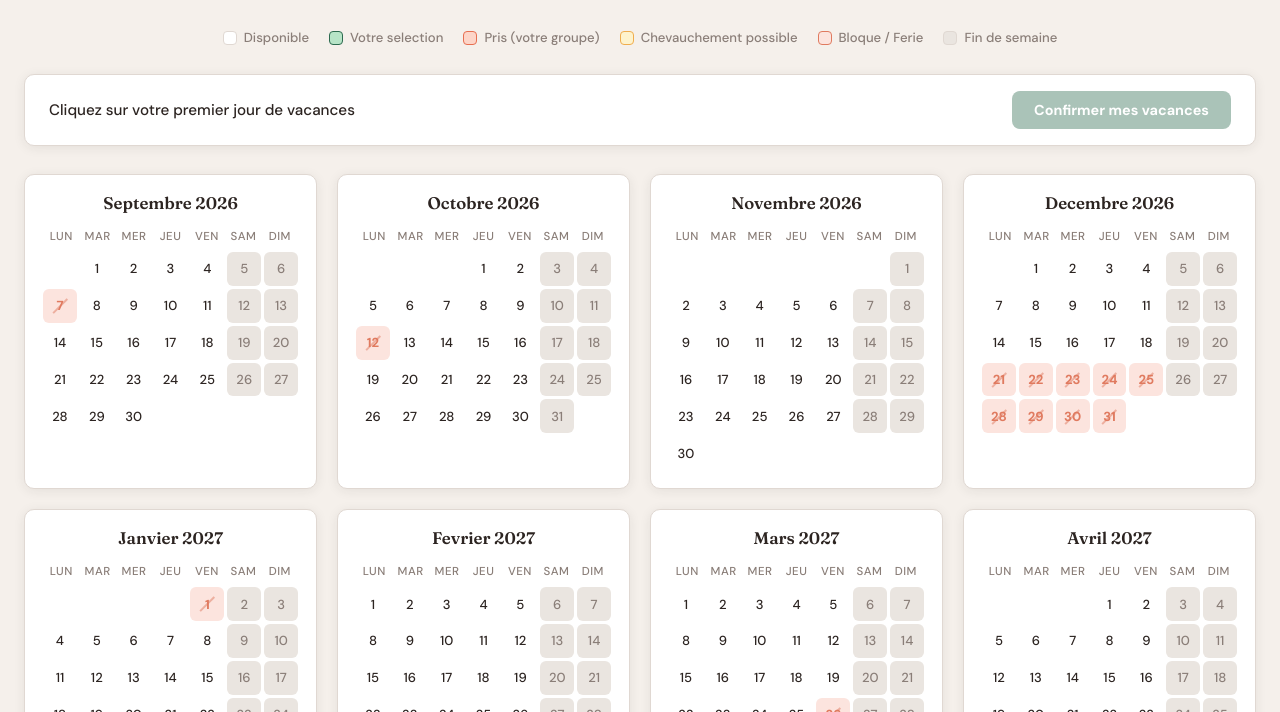
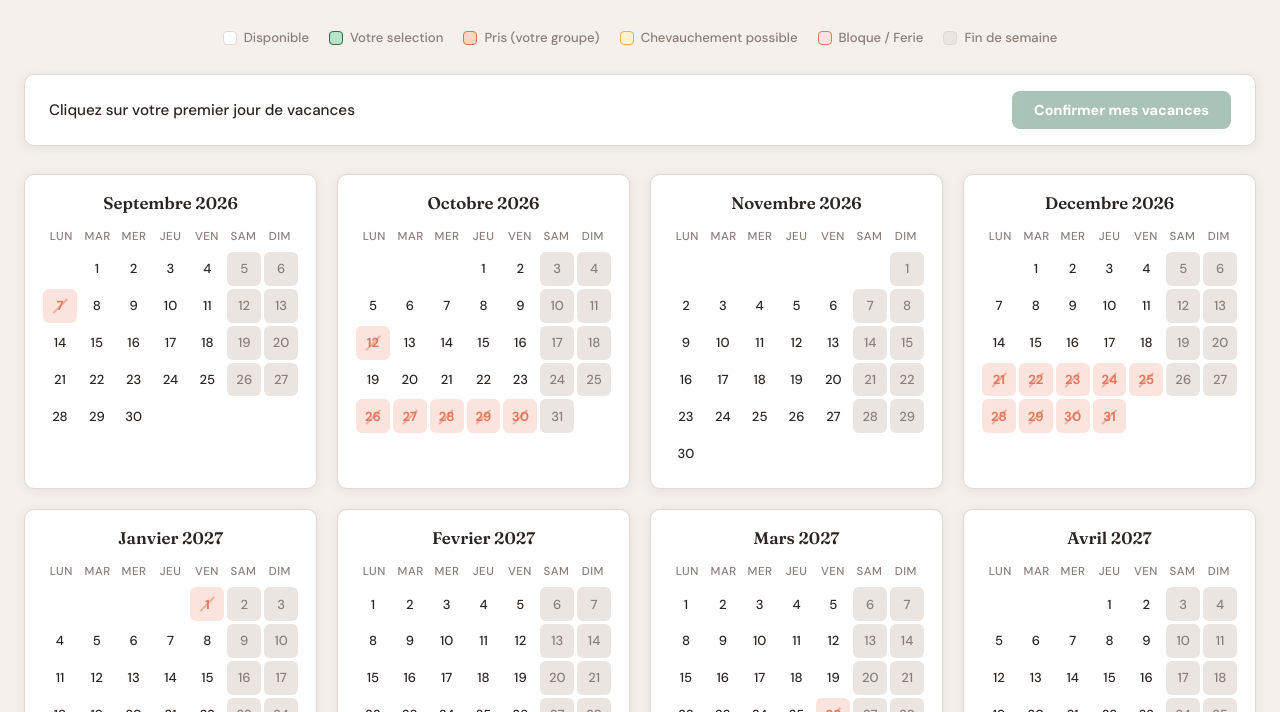
Before and after one commit to Conception-JONH/calendrier-vacances, a plain HTML site: page index.html in a window 1280 px wide. Shown: the part 88-800 px from the top of the page. Drawn offline with Linux system fonts and the light colour scheme; no server answers.

Commit message:
Update index.html

```diff
--- a/index.html
+++ b/index.html
@@ -111,7 +111,10 @@ var urlParams=new URLSearchParams(window.location.search);
 var IS_ADMIN=urlParams.get('mode')==='admin';
 
 var CONFIG={formName:'Choix_Vacances',reportName:'Choix_Vacances_Report',employeReportName:'Employes_Vacances_Report',employeRecordId:null,employeNom:'',employeGroupe:'',
-blockedRanges:[{start:new Date(2026,11,21),end:new Date(2027,0,3)}],
+blockedRanges:[
+  {start:new Date(2026,9,26),end:new Date(2026,9,30)},
+  {start:new Date(2026,11,21),end:new Date(2027,0,3)}
+],
 noVacationRanges:[{start:new Date(2026,5,1),end:new Date(2026,7,31)}],
 holidays:[
   {date:new Date(2026,8,7),label:'Fete du Travail'},
```
